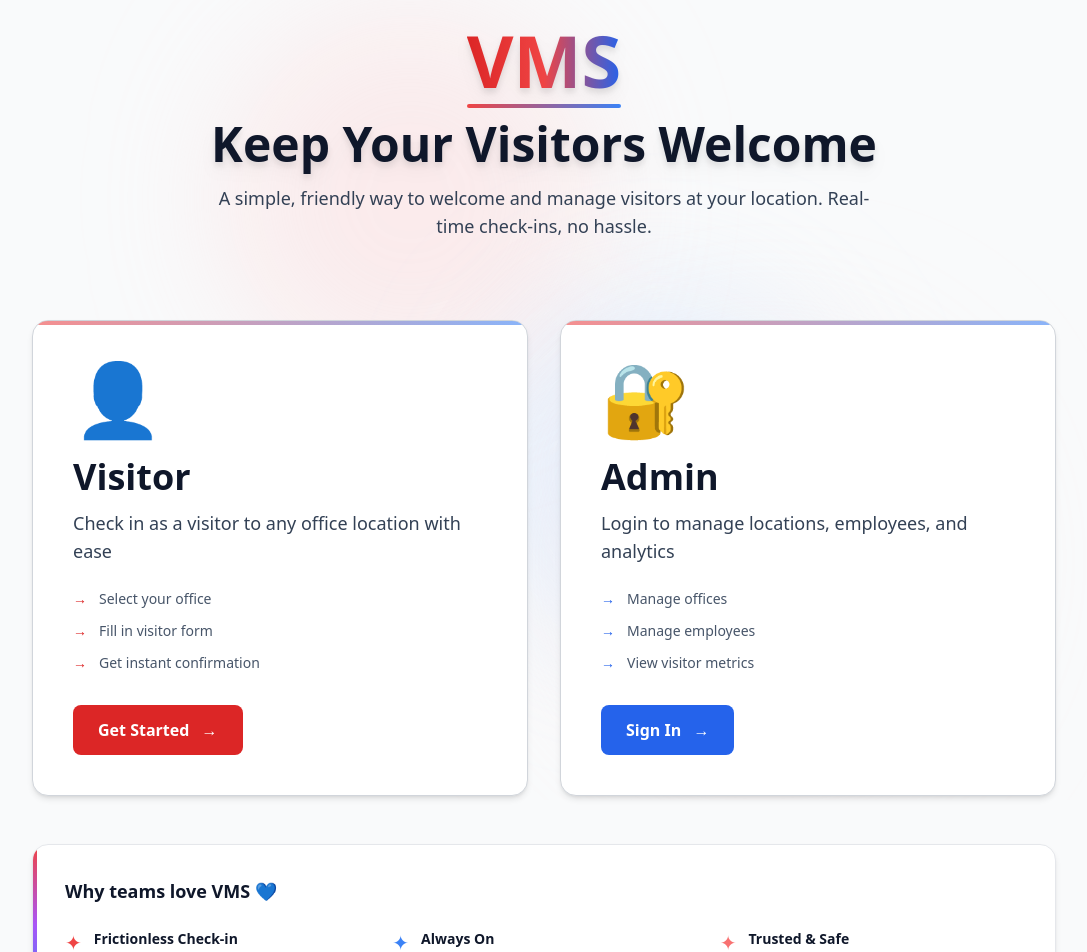
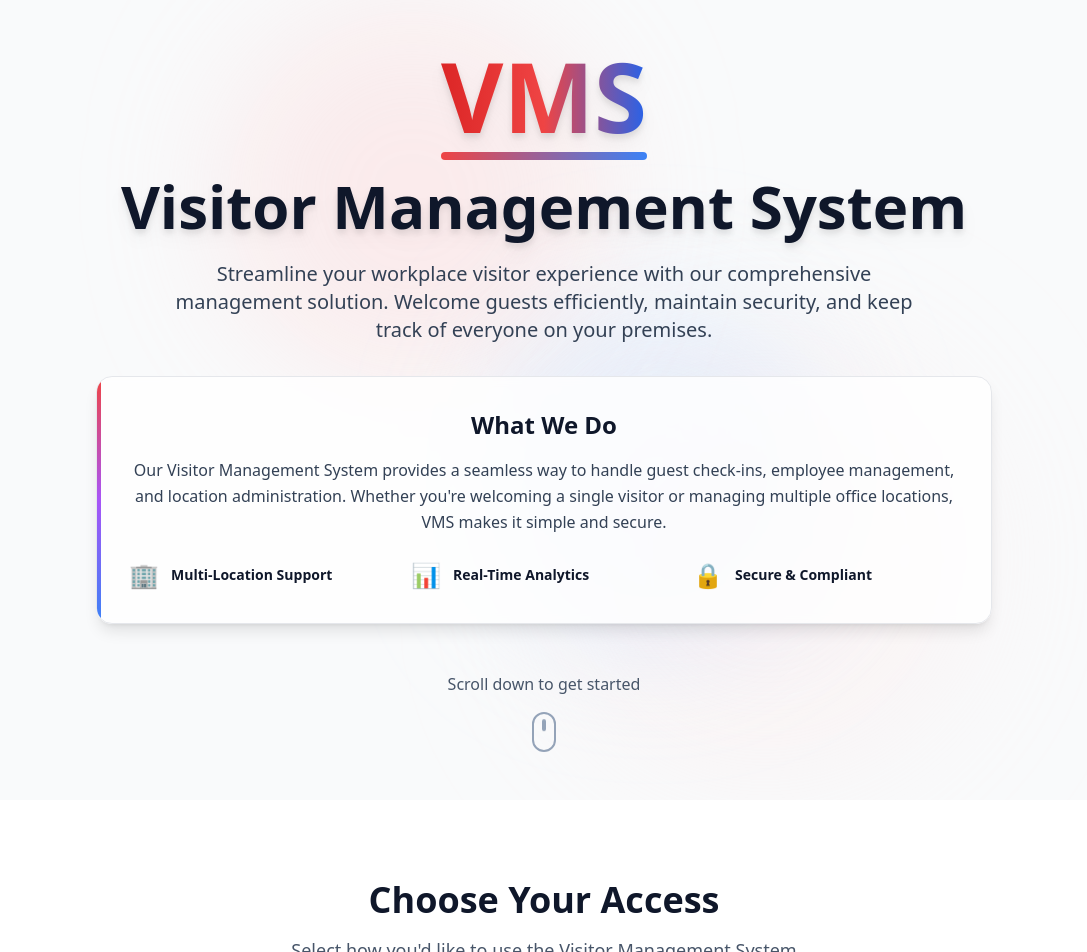
Before and after one commit to prashyamsmitra-cell/VMS-prototype-, a React (Vite) app: page / in a window 1280 px wide. Shown: the top 952 px of the page, without its empty margins (96-1183 px from the left). Built offline with nearby package versions, Linux system fonts and the light colour scheme.

Commit message:
re-modelling of landing page

```diff
--- a/src/routes/LandingPage.jsx
+++ b/src/routes/LandingPage.jsx
@@ -71,7 +71,7 @@ export default function LandingPage() {
   ], [debouncedNavigate]);
 
   return (
-    <div className="relative min-h-screen bg-gray-50 overflow-hidden">
+    <div className="relative min-h-screen bg-gray-50 overflow-x-hidden">
       {/* Animated Background Elements */}
       <div className="fixed inset-0 overflow-hidden pointer-events-none">
         {/* Animated gradient orbs - soft colors for light background */}
@@ -80,35 +80,86 @@ export default function LandingPage() {
         <div className="absolute bottom-0 left-1/2 w-96 h-96 bg-red-100 rounded-full mix-blend-multiply filter blur-3xl opacity-25 animate-blob animation-delay-4000" />
       </div>
 
-      {/* Content */}
-      <div className={`relative z-10 min-h-screen flex items-center justify-center p-4 sm:p-6 transition-opacity duration-1000 ${isVisible ? 'opacity-100' : 'opacity-0'}`}>
-        <div className="max-w-5xl w-full">
-          {/* Hero Header */}
-          <div className="text-center mb-16 sm:mb-20">
+      {/* Hero Section - Full Screen */}
+      <section className={`relative z-10 min-h-screen flex items-center justify-center p-4 sm:p-6 transition-opacity duration-1000 ${isVisible ? 'opacity-100' : 'opacity-0'}`}>
+        <div className="max-w-4xl w-full text-center">
           {/* VMS Logo with Red-Blue Stripe Accent */}
-            <div className="inline-block mb-6 animate-fade-in-up">
-              <div className="relative">
-                <div className="text-6xl sm:text-7xl font-bold bg-gradient-to-r from-red-600 via-red-500 to-blue-600 bg-clip-text text-transparent drop-shadow-lg">
+          <div className="mb-8 animate-fade-in-up">
+            <div className="relative inline-block">
+              <div className="text-7xl sm:text-8xl font-bold bg-gradient-to-r from-red-600 via-red-500 to-blue-600 bg-clip-text text-transparent drop-shadow-lg">
                 VMS
               </div>
               {/* Stripe accent under logo */}
-                <div className="absolute -bottom-3 left-0 right-0 h-1 bg-gradient-to-r from-red-500 to-blue-500 rounded-full" />
+              <div className="absolute -bottom-4 left-0 right-0 h-2 bg-gradient-to-r from-red-500 to-blue-500 rounded-full" />
             </div>
           </div>
 
           {/* Main Title */}
-            <h1 className="text-3xl sm:text-5xl font-bold text-slate-900 mb-4 leading-tight drop-shadow-lg animate-fade-in-up animation-delay-200">
-              Keep Your Visitors Welcome
+          <h1 className="text-4xl sm:text-6xl font-bold text-slate-900 mb-6 leading-tight drop-shadow-lg animate-fade-in-up animation-delay-200">
+            Visitor Management System
           </h1>
 
-            {/* Subtitle */}
-            <p className="text-base sm:text-lg text-slate-700 max-w-2xl mx-auto leading-relaxed mb-12 animate-fade-in-up animation-delay-400">
-              A simple, friendly way to welcome and manage visitors at your location. Real-time check-ins, no hassle.
+          {/* Project Description */}
+          <p className="text-lg sm:text-xl text-slate-700 max-w-3xl mx-auto leading-relaxed mb-8 animate-fade-in-up animation-delay-400">
+            Streamline your workplace visitor experience with our comprehensive management solution.
+            Welcome guests efficiently, maintain security, and keep track of everyone on your premises.
+          </p>
+
+          {/* Service Description */}
+          <div className="bg-white/80 backdrop-blur-sm border border-gray-200 rounded-2xl p-8 mb-12 animate-fade-in-up animation-delay-600 shadow-lg relative overflow-hidden">
+            {/* Stripe accent on left */}
+            <div className="absolute left-0 top-0 bottom-0 w-1 bg-gradient-to-b from-red-500 via-purple-500 to-blue-500" />
+
+            <h2 className="text-2xl font-bold text-slate-900 mb-4">What We Do</h2>
+            <p className="text-slate-700 leading-relaxed mb-6">
+              Our Visitor Management System provides a seamless way to handle guest check-ins,
+              employee management, and location administration. Whether you're welcoming a single
+              visitor or managing multiple office locations, VMS makes it simple and secure.
+            </p>
+
+            <div className="grid sm:grid-cols-3 gap-4 text-sm">
+              <div className="flex items-center gap-3">
+                <span className="text-red-500 text-2xl">🏢</span>
+                <span className="font-semibold text-slate-900">Multi-Location Support</span>
+              </div>
+              <div className="flex items-center gap-3">
+                <span className="text-blue-500 text-2xl">📊</span>
+                <span className="font-semibold text-slate-900">Real-Time Analytics</span>
+              </div>
+              <div className="flex items-center gap-3">
+                <span className="text-red-400 text-2xl">🔒</span>
+                <span className="font-semibold text-slate-900">Secure & Compliant</span>
+              </div>
+            </div>
+          </div>
+
+          {/* Scroll Indicator */}
+          <div className="animate-fade-in-up animation-delay-800">
+            <p className="text-slate-600 mb-4">Scroll down to get started</p>
+            <div className="flex justify-center">
+              <div className="w-6 h-10 border-2 border-slate-400 rounded-full flex justify-center">
+                <div className="w-1 h-3 bg-slate-400 rounded-full mt-2 animate-bounce"></div>
+              </div>
+            </div>
+          </div>
+        </div>
+      </section>
+
+      {/* Login Section - Below Scroll */}
+      <section className="relative z-10 bg-white py-20">
+        <div className="max-w-5xl mx-auto px-4 sm:px-6">
+          {/* Section Header */}
+          <div className="text-center mb-16">
+            <h2 className="text-3xl sm:text-4xl font-bold text-slate-900 mb-4">
+              Choose Your Access
+            </h2>
+            <p className="text-lg text-slate-600">
+              Select how you'd like to use the Visitor Management System
             </p>
           </div>
 
           {/* Role Selection Cards */}
-          <div className="grid md:grid-cols-2 gap-6 lg:gap-8 mb-12 animate-fade-in-up animation-delay-600">
+          <div className="grid md:grid-cols-2 gap-6 lg:gap-8 mb-16">
             {cardsData.map((card) => (
               <RoleCard
                 key={card.id}
@@ -119,7 +170,7 @@ export default function LandingPage() {
           </div>
 
           {/* Trust Section with Red-Blue Stripe Accent */}
-          <div className="bg-white border border-gray-200 rounded-2xl p-8 mb-12 animate-fade-in-up animation-delay-800 relative overflow-hidden shadow-md">
+          <div className="bg-gray-50 border border-gray-200 rounded-2xl p-8 relative overflow-hidden shadow-md">
             {/* Stripe accent on left */}
             <div className="absolute left-0 top-0 bottom-0 w-1 bg-gradient-to-b from-red-500 via-purple-500 to-blue-500" />
 
@@ -152,14 +203,14 @@ export default function LandingPage() {
           </div>
 
           {/* Footer Section */}
-          <div className="text-center border-t border-gray-300 pt-8 animate-fade-in-up animation-delay-1000">
+          <div className="text-center border-t border-gray-300 pt-12 mt-16">
             <p className="text-slate-700 mb-3">
               Questions? <a href="#" className="text-red-600 hover:text-red-700 font-semibold transition-colors">Reach out to us</a> — we're here to help
             </p>
             <p className="text-xs text-slate-500">Made with care for real teams</p>
           </div>
         </div>
-      </div>
+      </section>
     </div>
   );
 }
```
Lines whose indentation alone changed are shown as unchanged.
